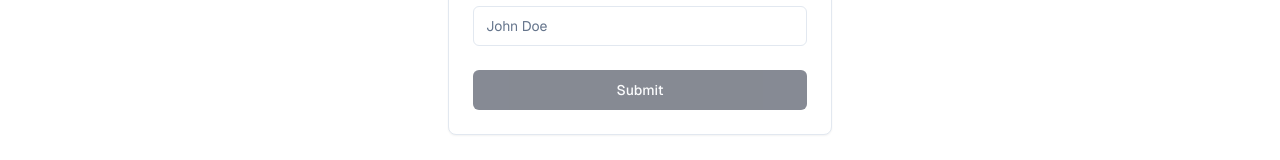
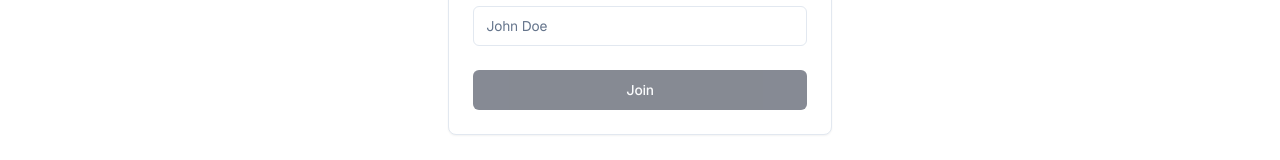
Before and after one commit to rdbo/react-simple-chat, a React (Vite) app: page / in a window 1280 px wide. Shown: the part 195-355 px from the top of the page. Built offline with nearby package versions, Linux system fonts and the light colour scheme.

Commit message:
minor changes

```diff
--- a/src/Home.tsx
+++ b/src/Home.tsx
@@ -15,7 +15,7 @@ export default function Home() {
   const [nickname, setNickname] = useState("");
   const [errorMsg, setErrorMsg] = useState("");
 
-  const handleSubmit = () => {
+  const handleJoin = () => {
     if (nickname.length < 4) {
       setErrorMsg("The nickname is too short");
       return;
@@ -23,7 +23,7 @@ export default function Home() {
 
     setErrorMsg("");
 
-    fetch("/api/login", { method: "POST" });
+    fetch("/api/join", { method: "POST" });
   };
 
   const isNicknameValid = (nickname: string) => {
@@ -70,10 +70,10 @@ export default function Home() {
           <CardFooter>
             <Button
               className="w-full"
-              onClick={handleSubmit}
+              onClick={handleJoin}
               disabled={!isNicknameValid(nickname)}
             >
-              Submit
+              Join
             </Button>
           </CardFooter>
         </Card>
```
